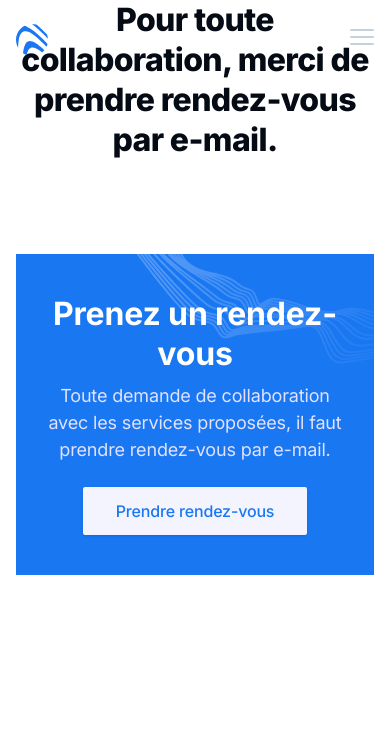
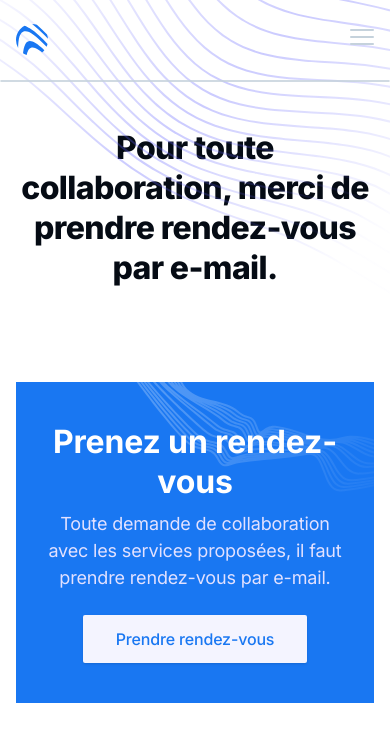
Before and after one commit to enxigarret/demosportnetworktest, a Next.js app: page /entreprise in a window 390 px wide. Shown: the top 742 px of the page. Built offline with nearby package versions, Linux system fonts and the light colour scheme.

Commit message:
redesign mobile menu

```diff
--- a/app/entreprise/page.tsx
+++ b/app/entreprise/page.tsx
@@ -1,15 +1,16 @@
 import Entreprises from "@/components/entreprise";
 import HeroChamp from "@/components/hero-champ";
+import PageIllustration from "@/components/page-illustration";
 import Zigzag from "@/components/zigzag";
 import ZigzagChmap from "@/components/zigzagchamp";
 
 export default function Entreprise() {
     return (
       <>
-
+      <PageIllustration />
 
       <Entreprises />
+      </>
 
-      </>
     )
   }
--- a/components/entreprise.tsx
+++ b/components/entreprise.tsx
@@ -3,7 +3,7 @@ export default function Entreprises() {
       <section>
         <div className="max-w-6xl mx-auto px-4 sm:px-6">
 
-        <div className="py-18 pt-30 md:pt-40 md:py-20 max-w-3xl mx-auto text-center pb-12 md:pb-20">
+        <div className="py-18 pt-32 md:pt-40 md:py-20 max-w-3xl mx-auto text-center pb-12 md:pb-20">
               <h2 className="h2 mb-4 text-black-800">Pour toute collaboration, merci de prendre rendez-vous par e-mail.</h2>
               {/* <p className="text-xl text-gray-400">Excepteur sint occaecat cupidatat non proident, sunt in culpa qui officia deserunt mollit anim id est laborum.</p> */}
             </div>
--- a/components/ui/mobile-menu.tsx
+++ b/components/ui/mobile-menu.tsx
@@ -12,13 +12,23 @@ export default function MobileMenu() {
   // close the mobile menu on click outside
   useEffect(() => {
     const clickHandler = ({ target }: { target: EventTarget | null }): void => {
+  console.log('the click event,',mobileNavOpen,mobileNav?.current?.contains(target as Node),trigger.current?.contains(target as Node))
+ // console.log("come to check",mobileNavOpen,mobileNav.current?.contains(target as Node),trigger.current.contains(target as Node))
       if (!mobileNav.current || !trigger.current) return;
-      if (!mobileNavOpen || mobileNav.current.contains(target as Node) || trigger.current.contains(target as Node)) return;
+      if ( trigger.current.contains(target as Node)) return;
+      // For the click on menu, mobileNav.current.contains(target as Node) ||!mobileNavOpen ||
       setMobileNavOpen(false)
+
+
     };
-    document.addEventListener('click', clickHandler)
-    return () => document.removeEventListener('click', clickHandler)
-  })
+     // Add the event listener here
+       document.addEventListener('click', clickHandler);
+
+    return () =>  {
+      console.log("come hrer")
+      document.removeEventListener('click', clickHandler)}
+
+  },[])
 
   // close the mobile menu if the esc key is pressed
   useEffect(() => {
@@ -56,21 +66,41 @@ export default function MobileMenu() {
       <nav
         id="mobile-nav"
         ref={mobileNav}
-        className="absolute top-full z-20 left-0 w-full px-4 sm:px-6 overflow-hidden transition-all duration-300 ease-in-out"
-        style={mobileNavOpen ? { maxHeight: mobileNav.current?.scrollHeight, opacity: 1 } : { maxHeight: 0, opacity: 0.8 }}
+        className="absolute top-full z-20 left-0 w-full px-4 sm:px-6 overflow-hidden transition-all duration-300 ease-in-out bg-white border border-gray-300 shadow-lg rounded-lg"
+        style={mobileNavOpen && mobileNav.current ? { maxHeight: mobileNav.current.scrollHeight, opacity: 1 } : { maxHeight: 0, opacity: 0.8 }}
       >
-        <ul className="bg-gray-800 px-4 py-2">
-          {/* <li>
-            <Link href="/signin" className="flex font-medium w-full text-purple-600 hover:text-gray-200 py-2 justify-center" onClick={() => setMobileNavOpen(false)}>
-              Sign in
-            </Link>
-          </li> */}
-          <li>
+        <ul className="bg-white px-4 py-2">
+          {/* List items with dividers */}
+          <li className="border-b border-gray-200 py-2">
             <Link
               href="/signup"
+              className="font-medium text-purple-600 hover:text-gray-200 px-4 py-3 flex items-center transition duration-150 ease-in-out"
+            >
+              Ambassadeurs
+            </Link>
+          </li>
+          <li className="border-b border-gray-200 py-2">
+            <Link
+              href="/entreprise"
+              className="font-medium text-purple-600 hover:text-gray-200 px-4 py-3 flex items-center transition duration-150 ease-in-out"
+            >
+              Entreprise
+            </Link>
+          </li>
+          <li className="border-b border-gray-200 py-2">
+            <Link
+              href="/"
+              className="font-medium text-purple-600 hover:text-gray-200 px-4 py-3 flex items-center transition duration-150 ease-in-out"
+            >
+              Concept
+            </Link>
+          </li>
+          <li className="py-2">
+            <Link
+              href="mailto:pasdeloup.jorge@gmail.com"
               className="font-medium w-full inline-flex items-center justify-center border border-transparent px-4 py-2 my-2 rounded-sm text-white bg-green-600 hover:bg-green-700 transition duration-150 ease-in-out" onClick={() => setMobileNavOpen(false)}
             >
-              Sign up
+              Réserver
             </Link>
           </li>
         </ul>
```
